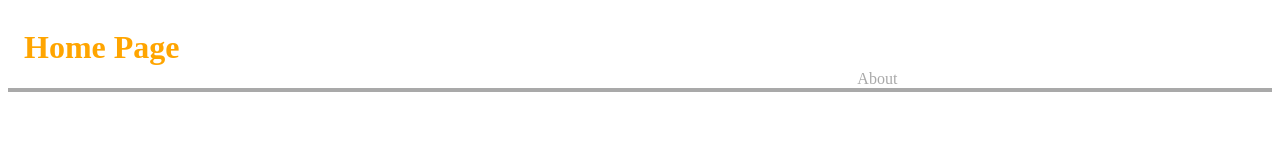
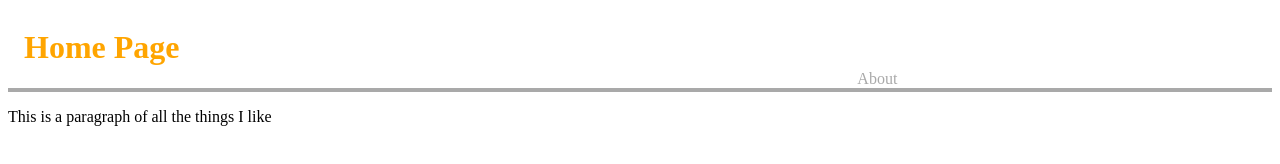
Before and after one commit to trescara/gitcollab3, a plain HTML site: page app/index.html in a window 1280 px wide. Drawn offline with Linux system fonts and the light colour scheme.

Commit message:
added paragraph about the things I like

```diff
--- a/app/index.html
+++ b/app/index.html
@@ -12,5 +12,6 @@
         <a href="about.html">About</a>
       </nav>
     </header>
+    <p>This is a paragraph of all the things I like</p>
   </body>
 </html>
```
